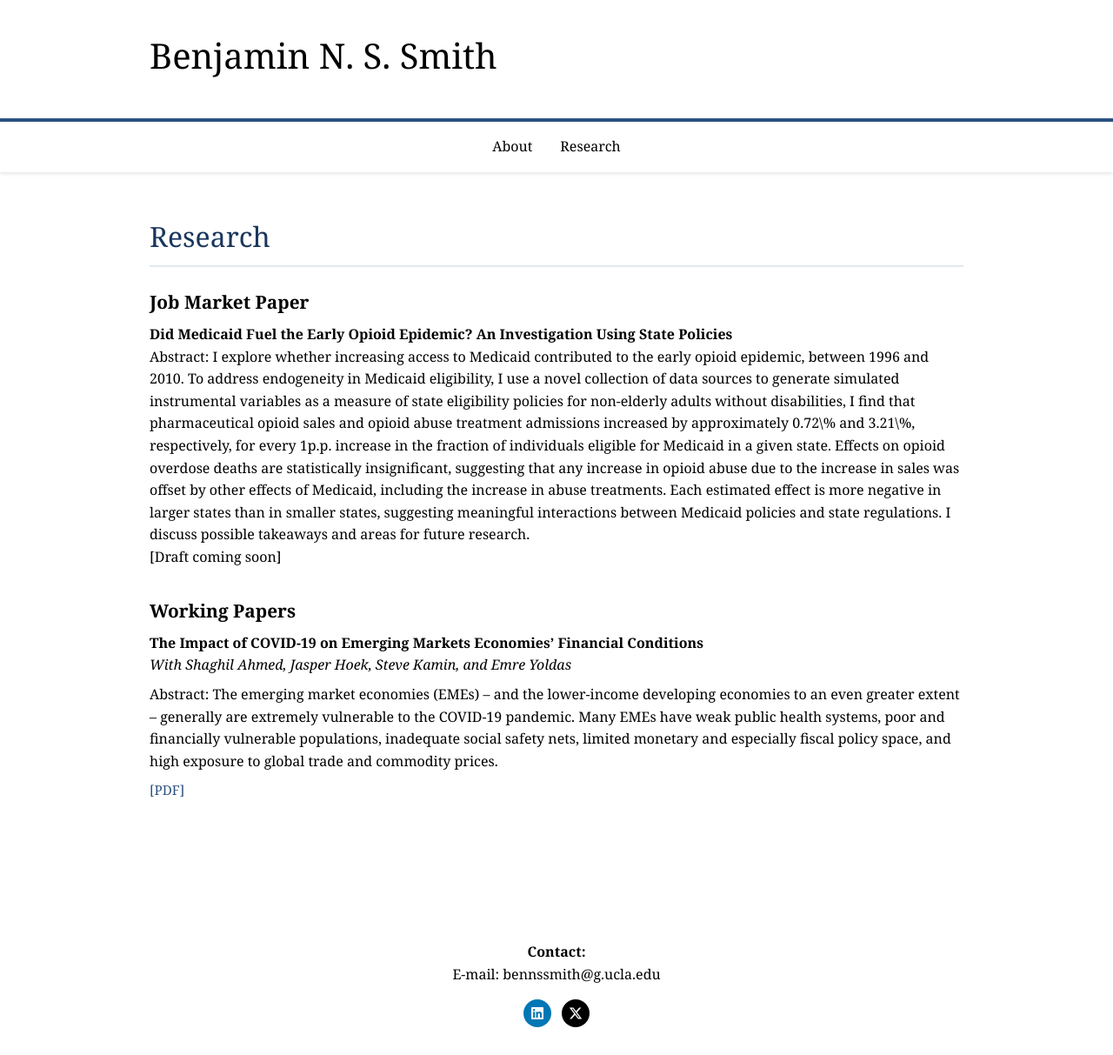
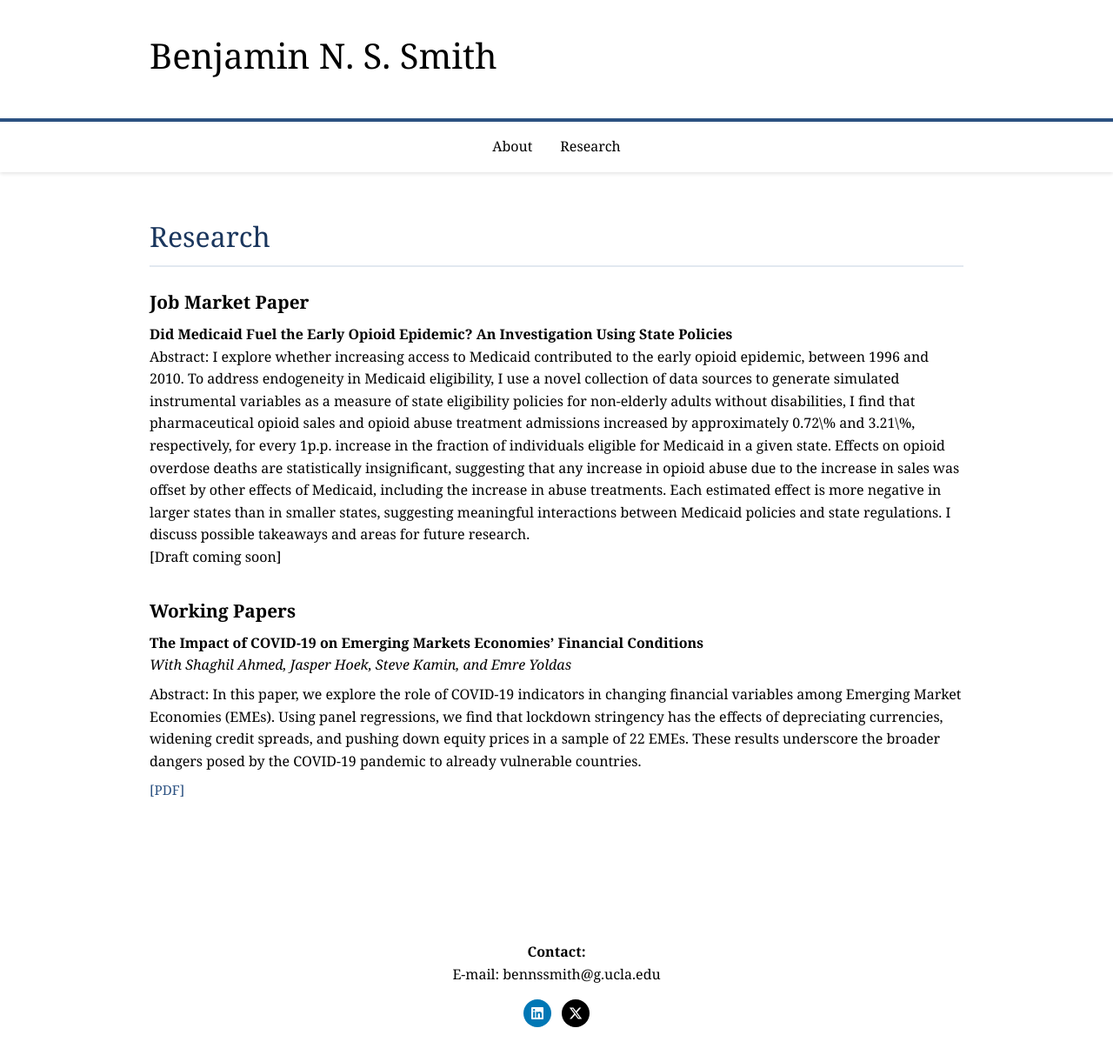
Before and after one commit to bnssmith/bnssmith.github.io, a Jekyll site: the page research.html, which Jekyll copies as it is, in a window 1280 px wide and 1213 px high. Shown: the whole window at 87% size. Built offline with Jekyll 4.4.1, drawn with Linux system fonts in a browser that asks for light colours.

Commit message:
Update research.html

```diff
--- a/research.html
+++ b/research.html
@@ -239,7 +239,7 @@
                 <h3>Working Papers</h3>
                 <p class="paper-title">The Impact of COVID-19 on Emerging Markets Economies’ Financial Conditions</p>
                 <p class="coauthors">With Shaghil Ahmed, Jasper Hoek, Steve Kamin, and Emre Yoldas</p>
-                <p>Abstract: The emerging market economies (EMEs) – and the lower-income developing economies to an even greater extent – generally are extremely vulnerable to the COVID-19 pandemic. Many EMEs have weak public health systems, poor and financially vulnerable populations, inadequate social safety nets, limited monetary and especially fiscal policy space, and high exposure to global trade and commodity prices.</p>
+                <p>Abstract: In this paper, we explore the role of COVID-19 indicators in changing financial variables among Emerging Market Economies (EMEs). Using panel regressions, we find that lockdown stringency has the effects of depreciating currencies, widening credit spreads, and pushing down equity prices in a sample of 22 EMEs. These results underscore the broader dangers posed by the COVID-19 pandemic to already vulnerable countries.</p>
                 <div class="paper-links">
                     <a href="https://doi.org/10.17016/2380-7172.2749">[PDF]</a>
                 </div>
```
